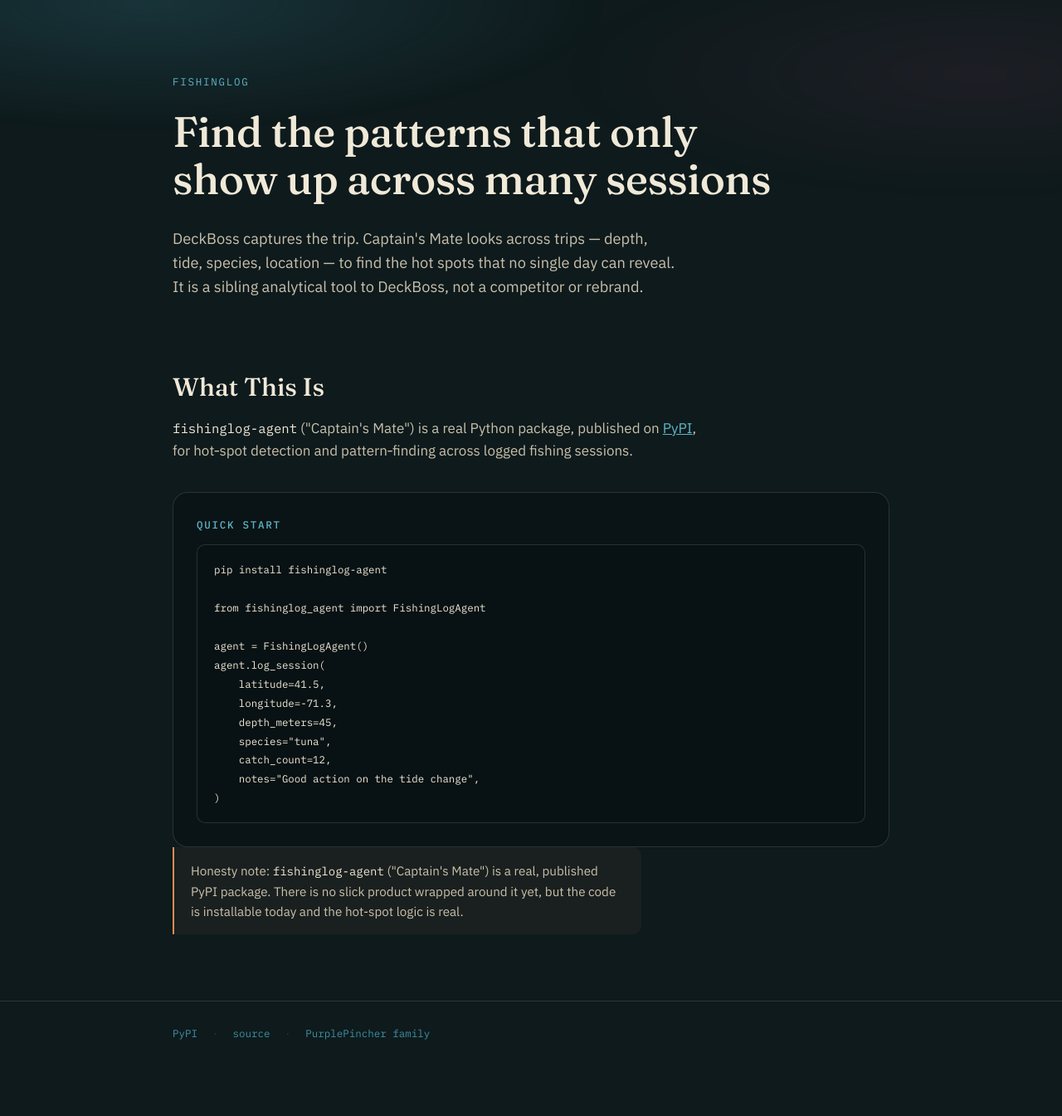
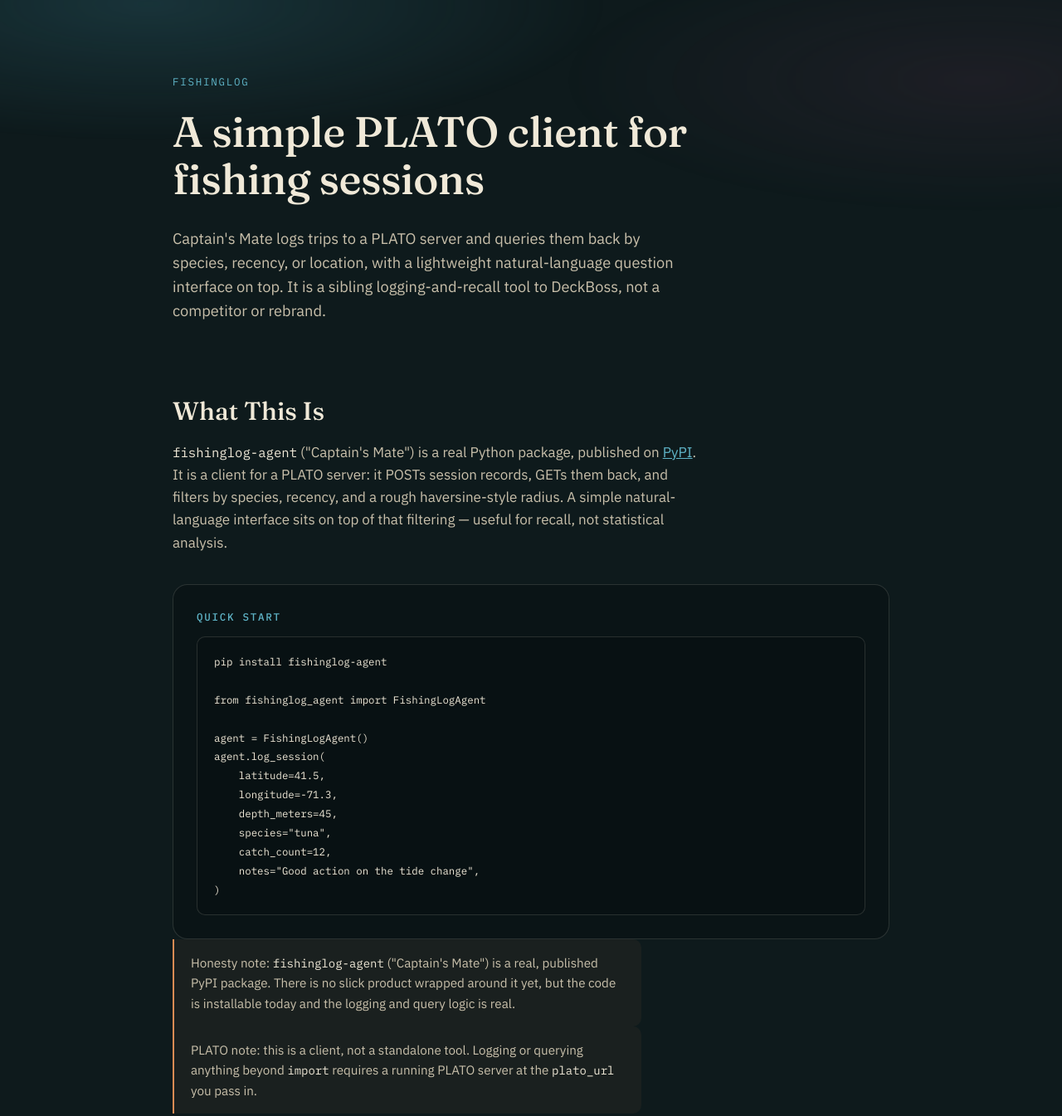
Before and after one commit to purplepincher/fishinglog, a plain HTML site: page public/index.html in a window 1280 px wide. Shown: the top 1345 px of the page at 83% size. Before the commit the page ends 1303 px from the top, so only its background shows below. Drawn offline with Linux system fonts and the light colour scheme.

Commit message:
fix(public/index.html): honest copy that matches fishinglog-agent reality
- Replace hot-spot / pattern-finding claims with the actual PLATO
  client behavior: log sessions, query back by species/recency/location,
  and a simple natural-language filter interface.
- Update title, meta description, og:title, og:description, hero
  headline/subhead, and What This Is paragraph.
- Add a low-key PLATO-server dependency note matching the existing
  honesty-note style.

No structural or CSS changes.

```diff
--- a/public/index.html
+++ b/public/index.html
@@ -3,10 +3,10 @@
 <head>
 <meta charset="UTF-8" />
 <meta name="viewport" content="width=device-width, initial-scale=1.0" />
-<title>FishingLog — hot‑spot detection</title>
-<meta name="description" content="fishinglog-agent (Captain's Mate) is a real, published Python package for hot-spot detection and pattern-finding across logged fishing sessions. Installable today; no polished product wrapped around it yet." />
-<meta property="og:title" content="FishingLog — hot-spot detection" />
-<meta property="og:description" content="A real, published Python package for hot-spot detection across logged fishing sessions. Installable today; no polished product wrapped around it yet." />
+<title>FishingLog — Captain's Mate</title>
+<meta name="description" content="fishinglog-agent (Captain's Mate) is a real, published Python client for logging fishing sessions to a PLATO server and querying them back by species, recency, or location, with a simple natural-language question interface. Installable today; no polished product wrapped around it yet." />
+<meta property="og:title" content="FishingLog — Captain's Mate" />
+<meta property="og:description" content="A real, published Python client for logging fishing sessions to a PLATO server and querying them back by species, recency, or location. Installable today; no polished product wrapped around it yet." />
 <meta property="og:url" content="https://fishinglog.ai/" />
 <meta property="og:type" content="website" />
 <link rel="icon" type="image/svg+xml" href="/favicon.svg" />
@@ -440,9 +440,9 @@ footer span.sep { margin: 0 10px; color: var(--line); }
   <div class="wrap">
     <p class="eyebrow">FishingLog</p>
     <!-- COPY: HERO_HEADLINE -->
-    <h1>Find the patterns that only show up across many sessions</h1>
+    <h1>A simple PLATO client for fishing sessions</h1>
     <!-- COPY: HERO_SUBHEAD -->
-    <p class="subhead">DeckBoss captures the trip. Captain's Mate looks across trips — depth, tide, species, location — to find the hot spots that no single day can reveal. It is a sibling analytical tool to DeckBoss, not a competitor or rebrand.</p>
+    <p class="subhead">Captain's Mate logs trips to a PLATO server and queries them back by species, recency, or location, with a lightweight natural-language question interface on top. It is a sibling logging-and-recall tool to DeckBoss, not a competitor or rebrand.</p>
   </div>
 </section>
 
@@ -450,7 +450,7 @@ footer span.sep { margin: 0 10px; color: var(--line); }
   <div class="wrap">
     <!-- COPY: WHAT_THIS_IS -->
     <h2>What This Is</h2>
-    <p><code>fishinglog-agent</code> ("Captain's Mate") is a real Python package, published on <a href="https://pypi.org/project/fishinglog-agent/">PyPI</a>, for hot‑spot detection and pattern‑finding across logged fishing sessions.</p>
+    <p><code>fishinglog-agent</code> ("Captain's Mate") is a real Python package, published on <a href="https://pypi.org/project/fishinglog-agent/">PyPI</a>. It is a client for a PLATO server: it POSTs session records, GETs them back, and filters by species, recency, and a rough haversine-style radius. A simple natural-language interface sits on top of that filtering — useful for recall, not statistical analysis.</p>
 
     <section class="demo-card quickstart">
       <!-- COPY: REAL_QUICKSTART (final) -->
@@ -471,7 +471,10 @@ agent.log_session(
     </section>
 
     <!-- COPY: HONESTY_NOTE -->
-    <p class="honesty-note"><em>Honesty note: <code>fishinglog-agent</code> ("Captain's Mate") is a real, published PyPI package. There is no slick product wrapped around it yet, but the code is installable today and the hot-spot logic is real.</em></p>
+    <p class="honesty-note"><em>Honesty note: <code>fishinglog-agent</code> ("Captain's Mate") is a real, published PyPI package. There is no slick product wrapped around it yet, but the code is installable today and the logging and query logic is real.</em></p>
+
+    <!-- COPY: PLATO_NOTE -->
+    <p class="honesty-note"><em>PLATO note: this is a client, not a standalone tool. Logging or querying anything beyond <code>import</code> requires a running PLATO server at the <code>plato_url</code> you pass in.</em></p>
   </div>
 </section>
 
```
